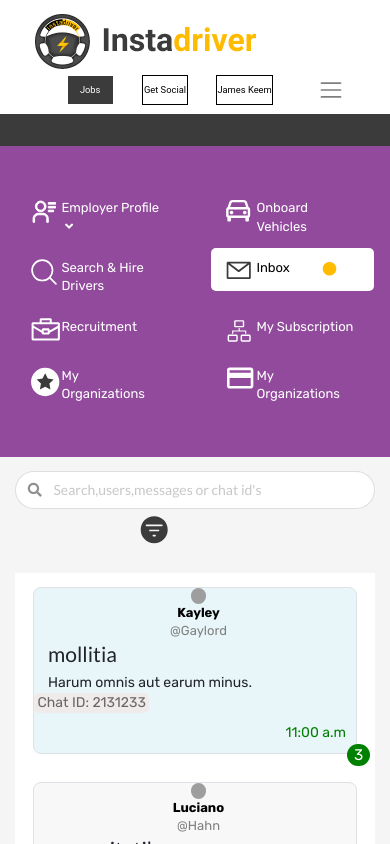
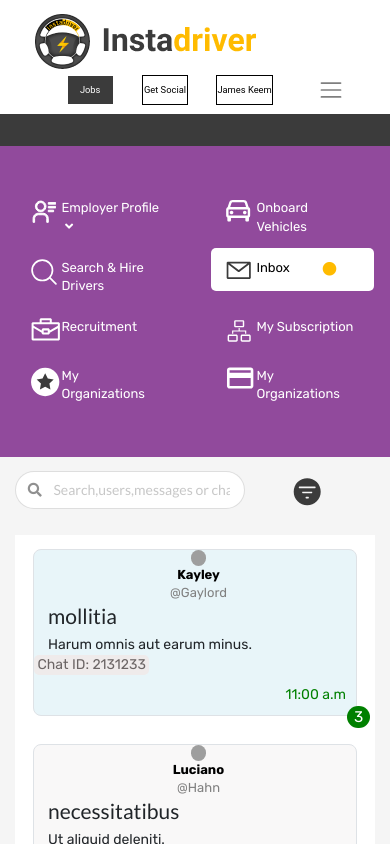
Before and after one commit to AbbyB97/FS_assignment, a React (Create React App) app: page / in a window 390 px wide. Shown: the top 844 px of the page. Built offline with nearby package versions, Linux system fonts and the light colour scheme; grey boxes are pictures that could not be loaded.

Commit message:
added responsive search bar & filter

```diff
--- a/src/components/Searchbar.js
+++ b/src/components/Searchbar.js
@@ -88,7 +88,7 @@ const Searchbar = () => {
 
   return (
     <Row style={{ marginTop: "1rem" }}>
-      <Col md={8}>
+      <Col md={8}  xs={8}>
         <div
           style={{ width: "100%" }}
           className="ui field left icon input search-bar"
@@ -101,7 +101,7 @@ const Searchbar = () => {
           <i className="search icon med"></i>
         </div>
       </Col>
-      <Col md={4}>
+      <Col md={1}  xs={2}>
         <Main ref={ref}>
           <DropDownContainer>
             <DropDownHeader onClick={toggling}>
```
Also changed, not shown: 1 other file (tests, documents, lock files or other folders).
